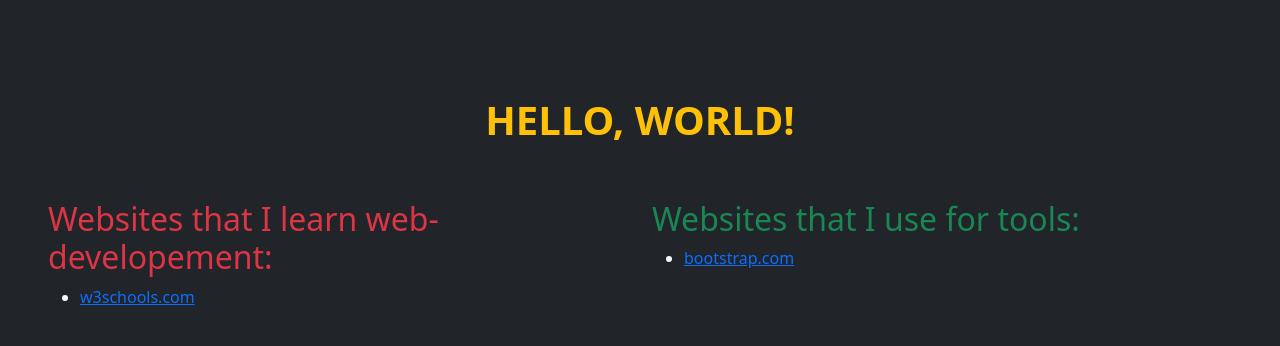
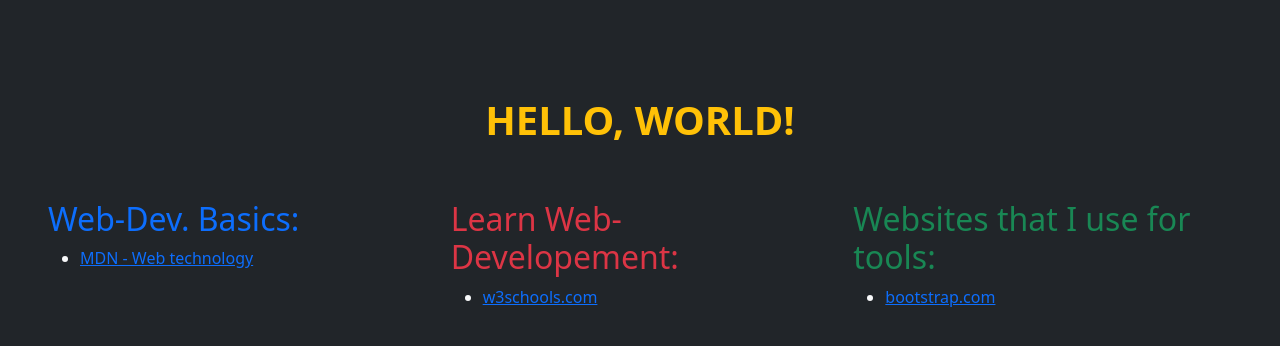
Before and after one commit to yavuz-emre/mywebsources, a plain HTML site: page index.html in a window 1280 px wide. Drawn offline with nearby package versions, Linux system fonts and the light colour scheme.

Commit message:
Update index.html

```diff
--- a/index.html
+++ b/index.html
@@ -17,8 +17,17 @@
     <div class="contianer p-5">
     <h1 class="text-center text-uppercase text-warning fw-bold p-5">Hello, world!</h1>
       <div class="row">
-        <div class="col-6">
-    <h2 class="text-danger">Websites that I learn web-developement:</h2>
+        <div class="col-4">
+    <h2 class="text-primary">Web-Dev. Basics:</h2>
+
+    <ul>
+      <li>
+        <a href="https://developer.mozilla.org/en-US/docs/Web" target="_blank"> MDN - Web technology </a>
+      </li>
+    </ul>
+        </div>
+        <div class="col-4">
+    <h2 class="text-danger">Learn Web-Developement:</h2>
 
     <ul>
       <li>
@@ -27,7 +36,7 @@
     </ul>
         </div>
 
-        <div class="col-6">
+        <div class="col-4">
     <h2 class="text-success">Websites that I use for tools:</h2>
 
     <ul>
```
